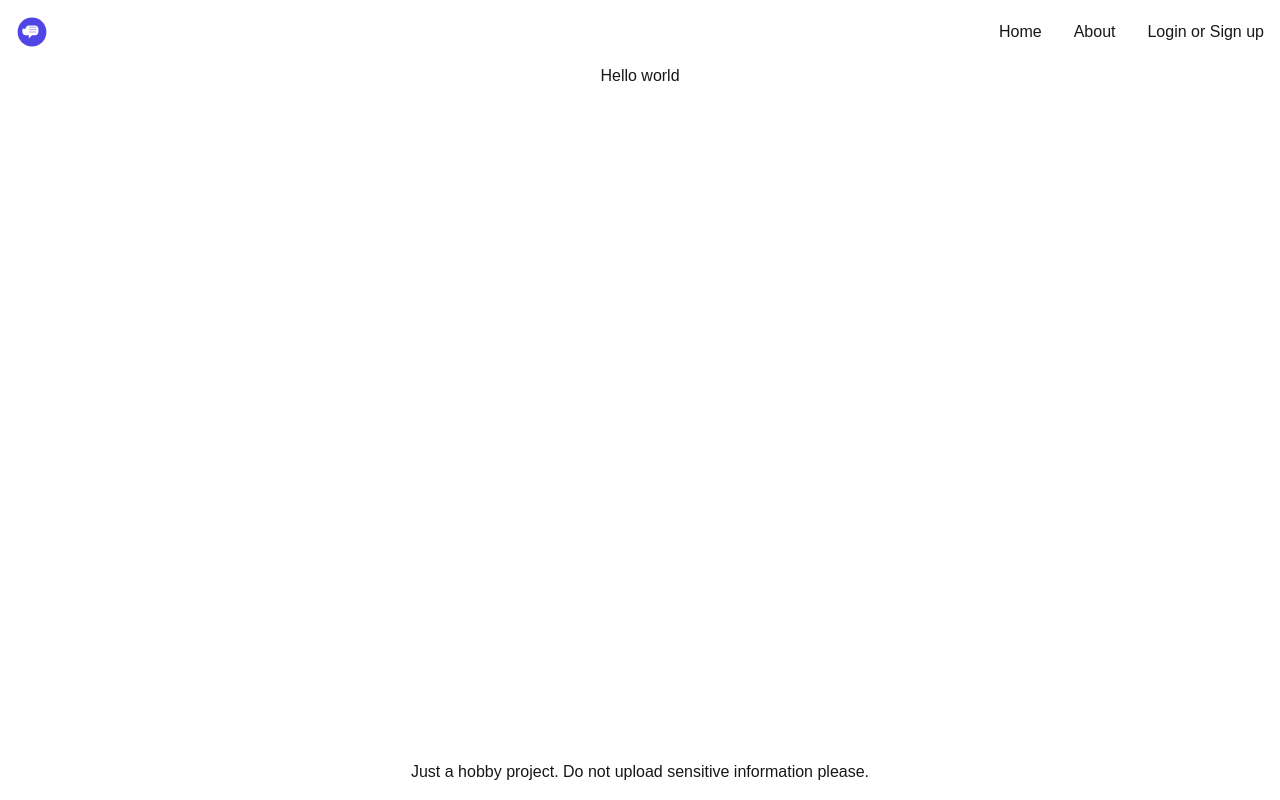
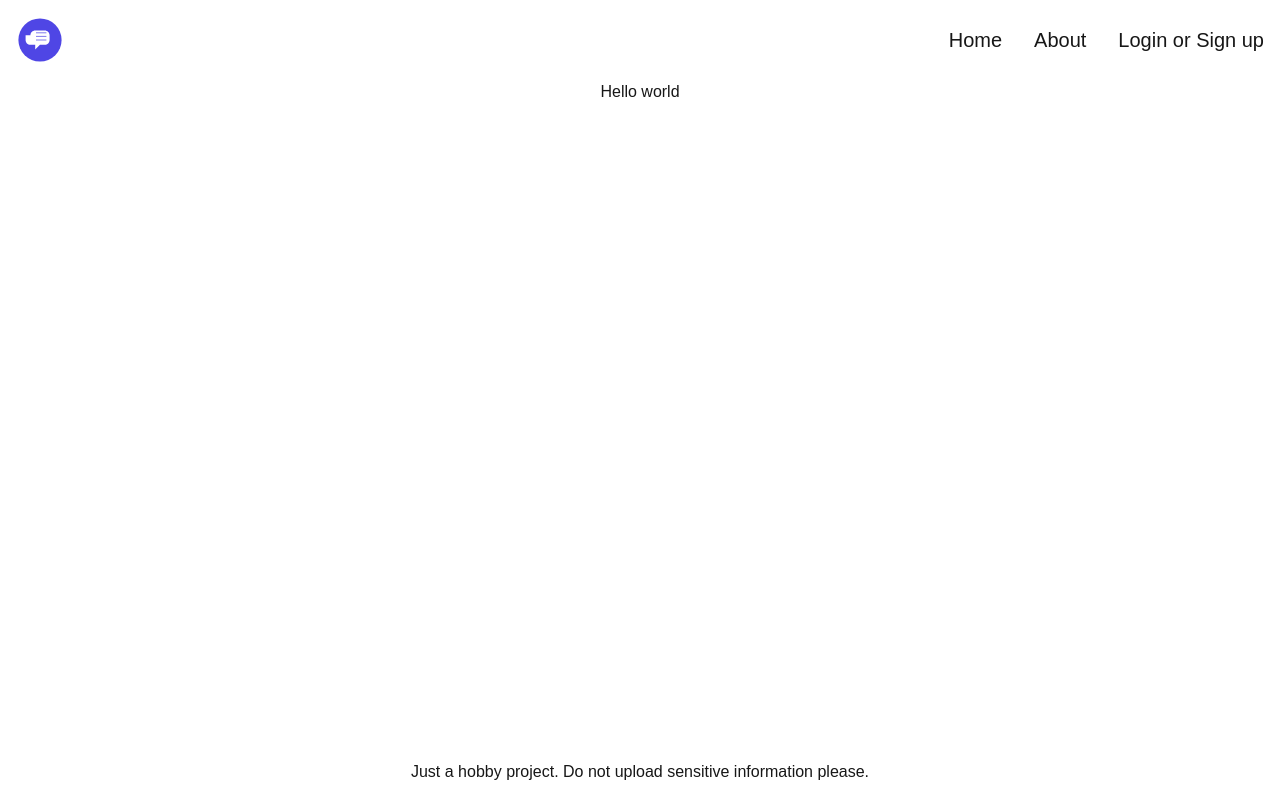
Before and after one commit to Eugene7997/chatJournal, a Next.js app in the folder frontend/: page / in a window 1280 px wide. Built offline with nearby package versions, Linux system fonts and the light colour scheme; no server answers.

Commit message:
Updated navbar again

```diff
--- a/frontend/src/components/Navbar.tsx
+++ b/frontend/src/components/Navbar.tsx
@@ -7,14 +7,14 @@ export default async function Navbar() {
     return (
         <header>
             <div className="flex items-center justify-between p-4">
-                <img src="/logo.svg" alt="ChatJournal logo" className="h-8 w-8" />
+                <img src="/logo.svg" alt="ChatJournal logo" className="h-12 w-12" />
                 <div className="flex items-center gap-8">
                     <nav className="flex justify-center gap-8">
-                        <a href="/" className="hover:underline">Home</a>
-                        <a href="/about" className="hover:underline">About</a>
-                        {!session && <a href="/login" className="hover:underline">Login or Sign up</a>}
-                        {session && <a href="/chat" className="hover:underline">Chat</a>}
-                        {session && <a href="/account" className="hover:underline">Account</a>}
+                        <a href="/" className="text-xl hover:underline">Home</a>
+                        <a href="/about" className="text-xl hover:underline">About</a>
+                        {!session && <a href="/login" className="text-xl hover:underline">Login or Sign up</a>}
+                        {session && <a href="/chat" className="text-xl hover:underline">Chat</a>}
+                        {session && <a href="/account" className="text-xl hover:underline">Account</a>}
                     </nav>
                     {session?.user?.picture && <NavbarProfile src={session.user.picture} />}
                 </div>
```
